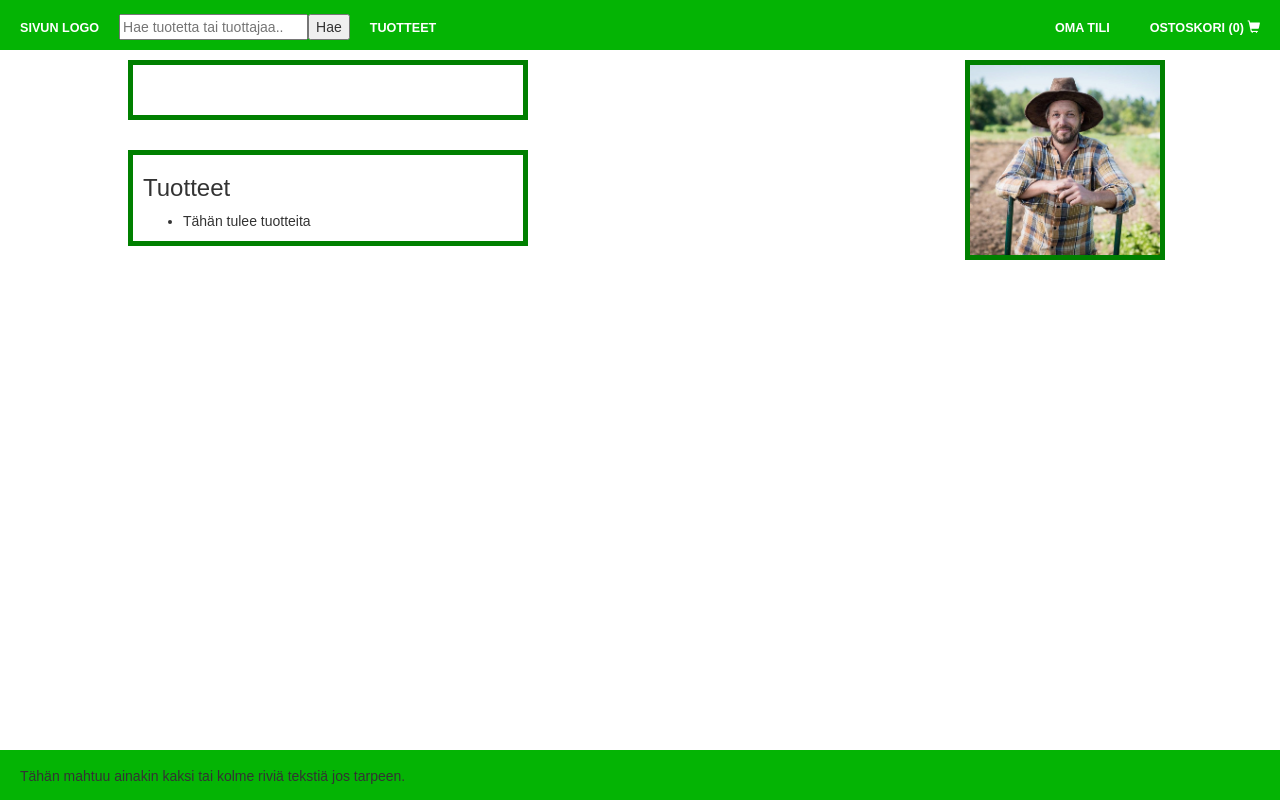
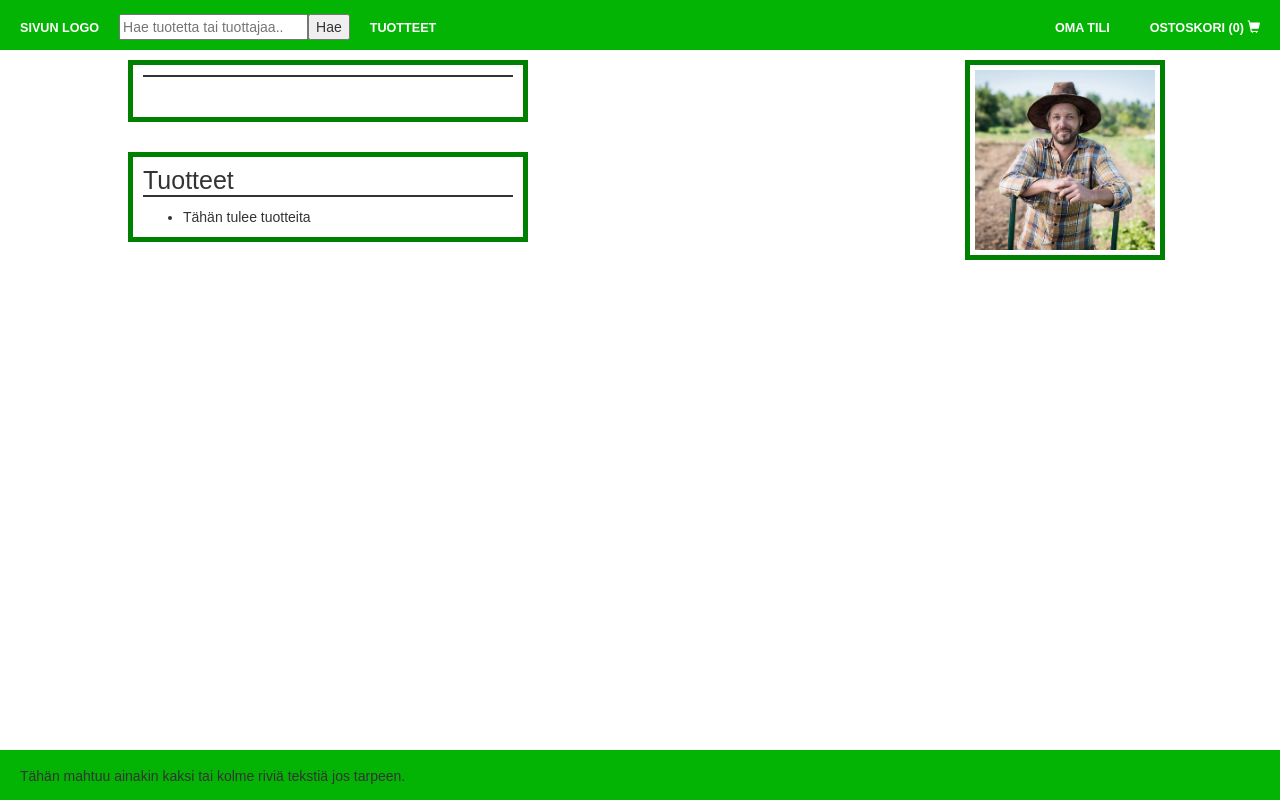
Before and after one commit to jnyste/lahiruoka, a React (Create React App) app in the folder frontend/: page /profiili in a window 1280 px wide. Built offline with nearby package versions, Linux system fonts and the light colour scheme; no server answers.

Commit message:
UserProfile: Update outlook.

```diff
--- a/frontend/src/FarmCarousel.js
+++ b/frontend/src/FarmCarousel.js
@@ -21,7 +21,7 @@ class FarmCarousel extends Component {
 
     render() {
         return (
-            <div className="container">
+            <div className="carouselcontainer">
                 <h2>Tuottajat</h2>
                 <div id="myCarousel" className="carousel slide" data-ride="carousel">
                     <ol className="carousel-indicators">
--- a/frontend/src/UserProfile.js
+++ b/frontend/src/UserProfile.js
@@ -51,12 +51,12 @@ class UserProfile extends Component {
             <div className="profilecontainer">
                 <img src={pic} alt="profile pic"></img>
                 <div className="userInfo">
-                    <h1>{this.state.farm}</h1>
+                    <h5>{this.state.farm}</h5>
+                    <p>{this.state.info}</p>
                     <p>{this.state.address}<br/>{this.state.phone}</p>
-                    <p>{this.state.info}</p>
                 </div>
                 <div className="userproducts">
-                    <h3>Tuotteet</h3>
+                    <h5>Tuotteet</h5>
                     {this.getProductList()}
                 </div>
             </div>
--- a/frontend/src/css/ProductPage_style.css
+++ b/frontend/src/css/ProductPage_style.css
@@ -1,4 +1,3 @@
-
 .product {
     font-weight: bold;
 }
@@ -22,7 +21,7 @@
     height: 50px;
 }
 
-input {
+.productbox input {
     height: 26px;
 }
 
--- a/frontend/src/css/UserProfile_style.css
+++ b/frontend/src/css/UserProfile_style.css
@@ -8,6 +8,16 @@
     padding: 0px 10px 0px 10px;
 }
 
+.profilecontainer h5 {
+    border-bottom: 2px double;
+    font-size: 40px;
+}
+
+.userproducts h5 {
+    border-bottom: 2px double;
+    font-size: 25px;
+}
+
 .userproducts {
     border: 5px solid green;
     padding: 0px 10px 0px 10px;
@@ -15,9 +25,10 @@
     width: 400px;
 }
 
-img {
+.profilecontainer img {
     float: right;
     width: 200px;
     margin-right: 10%;
     border: 5px solid green;
+    padding: 5px
 }
```
